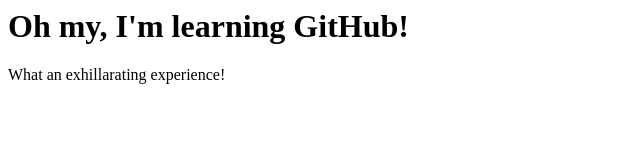
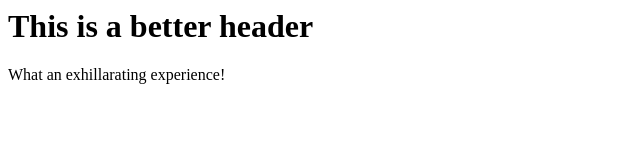
Before and after one commit to dcopland/Copland_Dylan_Repo, a plain HTML site: page index.html in a window 1280 px wide. Shown: the whole page, without its empty margins (0-640 px from the left). Drawn offline with Linux system fonts and the light colour scheme.

Commit message:
Merge Conflict 1
Updated in-browser

```diff
--- a/index.html
+++ b/index.html
@@ -5,7 +5,7 @@
 
 <body>
 
-	<h1> Oh my, I'm learning GitHub!</h1>
+	<h1> This is a better header</h1>
 	<p> What an exhillarating experience!</p>
 
 </body>
```
